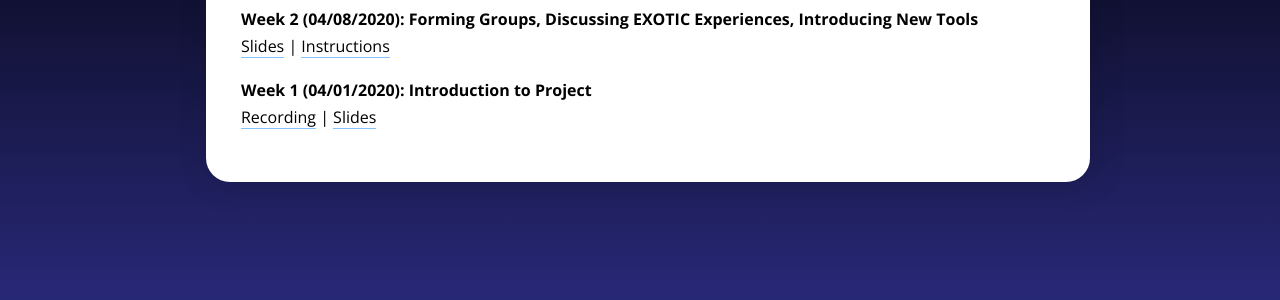
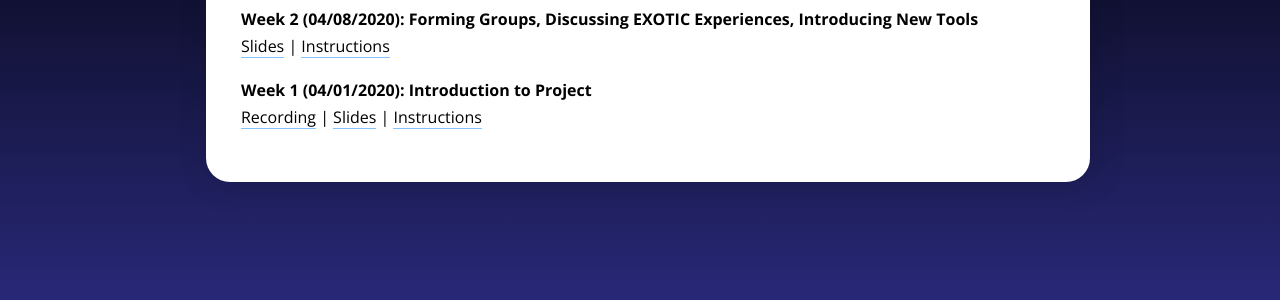
Before and after one commit to paigeyeung/exoplanetresearchworkshop, a Jekyll site: the page built from recordings.md, in a window 1280 px wide. Shown: the part 227-527 px from the top of the page. Built offline with Jekyll 4.4.1, drawn with Linux system fonts in a browser that asks for light colours.

Commit message:
add week 1 instructions

```diff
--- a/recordings.md
+++ b/recordings.md
@@ -15,6 +15,7 @@ You can use this page to refer back to recordings and important information from
 
 **Week 1 (04/01/2020): Introduction to Project**<br>
 [Recording](https://www.youtube.com/watch?v=WnOaErRsxjs&feature=youtu.be){:target="_blank"} |
-[Slides](https://docs.google.com/presentation/d/1uk-0tc5WFz__pGBo8ZcAizhvzdP5trFC_slExausGRk/edit#slide=id.p){:target="_blank"}
+[Slides](https://docs.google.com/presentation/d/1uk-0tc5WFz__pGBo8ZcAizhvzdP5trFC_slExausGRk/edit#slide=id.p){:target="_blank"} |
+[Instructions](https://docs.google.com/document/d/1pvc_VuJrGJ2RAnDcASRZ8zGNFV2TPjd8K1PaKbrhOBE/edit){:target="_blank"}
 
 </div>
```
